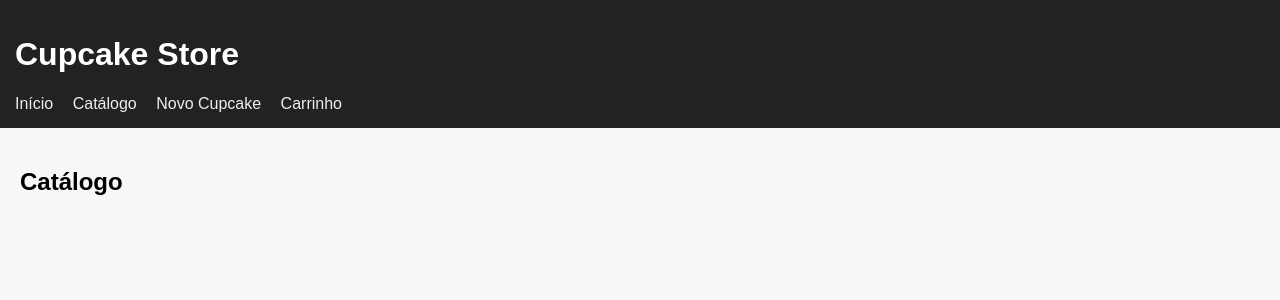
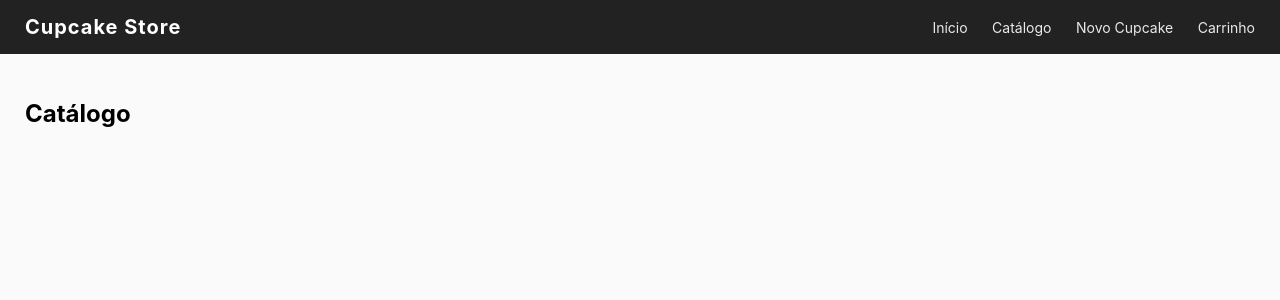
Before and after one commit to jubbeez/pit-cupcake-app, a Flask app: page /catalogo in a window 1280 px wide. Shown: the top 300 px of the page. Run offline with Flask 3, Linux system fonts and the light colour scheme; data that the repository does not hold is empty; parts of the project's set-up code (start-up, migrations or seed data) failed here and were passed over.

Commit message:
Update style.css

```diff
--- a/static/style.css
+++ b/static/style.css
@@ -1,44 +1,92 @@
 body {
     margin: 0;
-    font-family: Arial, sans-serif;
-    background: #f7f7f7;
+    font-family: "Inter", Arial, sans-serif;
+    background: #fafafa;
 }
 
 header {
     background: #222;
     color: white;
-    padding: 15px;
+    padding: 15px 25px;
+    display: flex;
+    justify-content: space-between;
+    align-items: center;
+}
+
+header h1 {
+    margin: 0;
+    font-size: 20px;
+    letter-spacing: 1px;
 }
 
 nav a {
-    color: #eee;
-    margin-right: 15px;
+    color: white;
+    margin-left: 20px;
     text-decoration: none;
+    font-size: 14px;
+    opacity: 0.9;
+}
+
+nav a:hover {
+    opacity: 1;
 }
 
 main {
-    padding: 20px;
+    padding: 25px;
 }
 
 .grid {
     display: grid;
-    grid-template-columns: repeat(3, 1fr);
-    gap: 20px;
+    grid-template-columns: repeat(auto-fit, minmax(260px, 1fr));
+    gap: 25px;
 }
 
 .card {
     background: white;
+    border-radius: 10px;
     padding: 15px;
-    border-radius: 6px;
-    box-shadow: 0 2px 6px #0002;
+    box-shadow: 0 3px 8px #0001;
+    transition: 0.2s ease;
 }
 
-input, textarea {
-    display: block;
-    margin: 10px 0;
-    width: 300px;
+.card:hover {
+    transform: translateY(-3px);
+    box-shadow: 0 4px 14px #0002;
+}
+
+.card img {
+    width: 100%;
+    height: 180px;
+    object-fit: cover;
+    border-radius: 8px;
+}
+
+.card h3 {
+    margin: 10px 0 5px;
+}
+
+.card p {
+    font-size: 14px;
+    color: #555;
+}
+
+.price {
+    font-weight: bold;
+    margin-top: 8px;
+    font-size: 15px;
 }
 
 button {
-    padding: 10px 15px;
+    margin-top: 10px;
+    padding: 10px 14px;
+    border: none;
+    background: #222;
+    color: white;
+    border-radius: 6px;
+    cursor: pointer;
+    width: 100%;
 }
+
+button:hover {
+    background: #000;
+}
```
